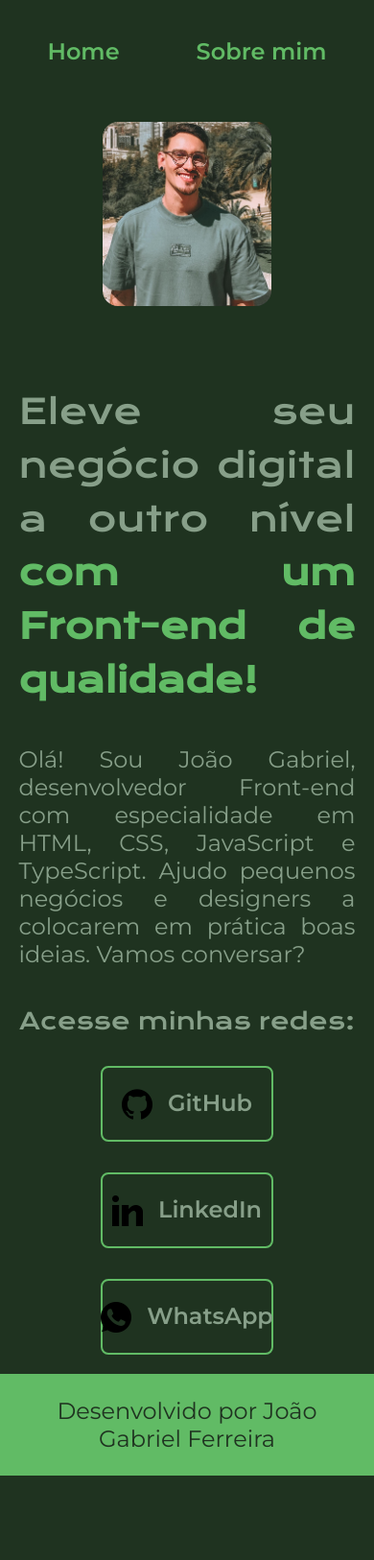
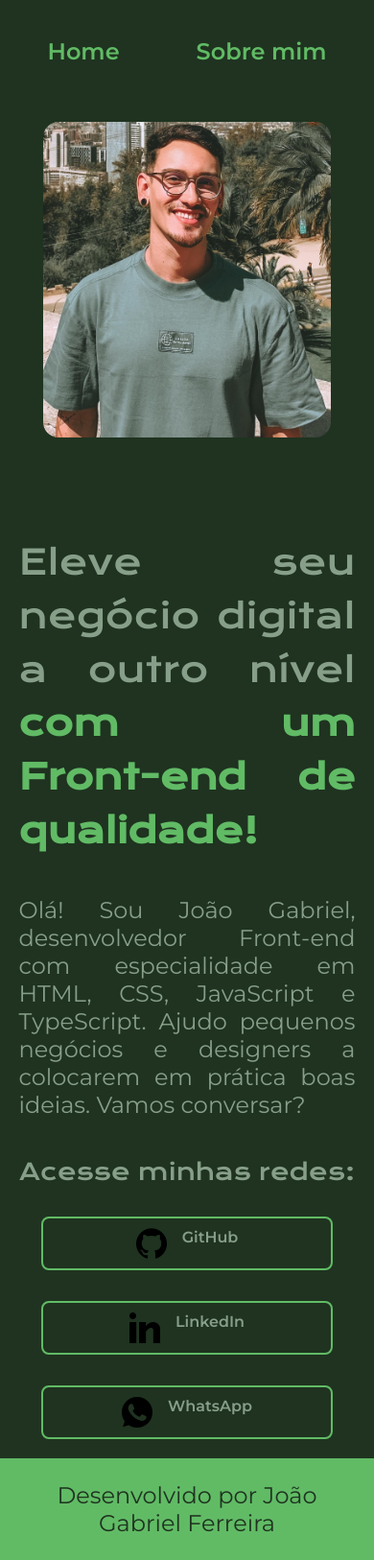
Before and after one commit to ojoaogf/portfolio, a plain HTML site: page index.html in a window 390 px wide. Shown: the whole page at 96% size. Before the commit the page ends 1538 px from the top, so only its background shows below. Drawn offline with nearby package versions, Linux system fonts and the light colour scheme.

Commit message:
Add files via upload

```diff
--- a/styles/style.css
+++ b/styles/style.css
@@ -119,6 +119,7 @@ body {
 }
 
 .img__logo{
+
     width: 32px;
     height: 32px;
 }
@@ -133,7 +134,7 @@ body {
     font-weight: 400;
 }
 
-@media (max-width: 1200px) {
+/*@media (max-width: 1200px) {
     .cabecalho{
         padding: 10%;
     }
@@ -149,6 +150,100 @@ body {
 
     .apresentacao__conteudo{
         width: auto;
-        height: auto;
     }
+    } */
+
+   /* @media (min-width: 768px) {
+        .cabecalho {
+            padding: 2% 15%;
+        }
+
+
+        .apresentacao {
+            flex-direction: row;
+            justify-content: space-between;
+            padding: 5% 15%;
+        }
+
+        .apresentacao__conteudo {
+            width: 50%;
+            text-align: left;
+        }
+
+        .apresentacao__conteudo__titulo {
+            font-size: 2.25rem;
+        }
+
+        .apresentacao__conteudo__paragrafo {
+            font-size: 1.5rem;
+        }
+
+        .apresentacao__links__navegacao {
+            font-size: 1.5rem;
+            padding: 21.5px 0;
+        }
+
+        .apresentacao__img {
+            width: 50%;
+            max-width: 450px;
+        }
+    }*/
+
+    /*@media (max-width: 767px) {
+        .cabecalho {
+            padding: 5%;
+        }
+
+        .cabecalho__menu {
+            flex-direction: column;
+            align-items: center;
+            gap: 10px;
+        }
+
+        .apresentacao__conteudo__titulo {
+            font-size: 1.75rem;
+        }
+
+        .apresentacao__conteudo__paragrafo {
+            font-size: 1rem;
+        }
+
+        .apresentacao__links__navegacao {
+            font-size: 1rem;
+            padding: 10px 0;
+        }
+    }*/
+
+    @media (max-width: 1200px) {
+        .cabecalho{
+            padding: 10%;
+        }
+
+        .cabecalho__menu{
+            justify-content: center;
+        }
+
+        .apresentacao{
+            flex-direction: column;
+            padding: 5%;
+        }
+
+        .apresentacao__conteudo{
+            width: auto;
+        }
+
+        .apresentacao__img {
+            order: -1; /* Move a imagem para o topo */
+            width: 100%; /* Garante que a imagem ocupe 100% da largura disponível */
+            max-width: 300px; /* Define um tamanho máximo para a imagem */
+            margin-bottom: 20px; /* Adiciona espaçamento abaixo da imagem */
+        }
+
+        .apresentacao__links__navegacao {
+            font-size: 1rem; /* Ajuste proporcional do tamanho da fonte */
+            padding: 10px 0; /* Ajuste proporcional do padding */
+            width: 100%; /* Garante que os links ocupem 100% da largura disponível */
+            max-width: 300px; /* Define um tamanho máximo para os links */
+            margin: 0 auto; /* Centraliza os links horizontalmente */
+        }
     }
```
